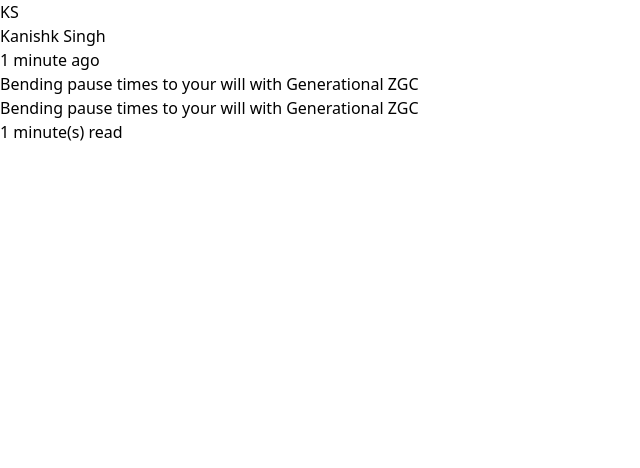
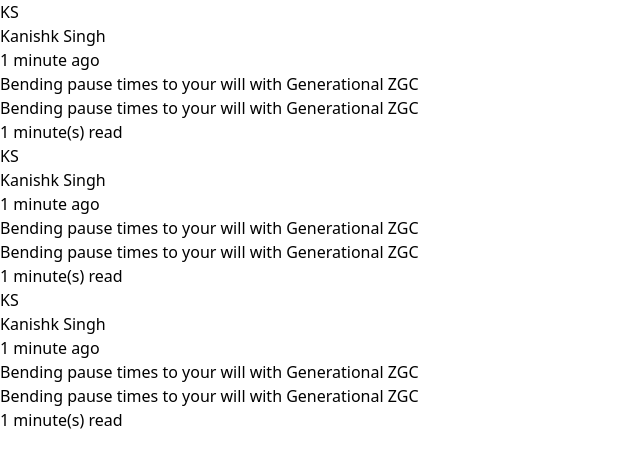
Before and after one commit to kan-ish/postgres_hono_app, a React (Vite) app in the folder frontend/: page /blogs in a window 1280 px wide. Shown: the top 468 px of the page, without its empty margins (0-640 px from the left). Built offline with nearby package versions, Linux system fonts and the light colour scheme.

Commit message:
Feat:  minor style changes to all blogs page

```diff
--- a/frontend/src/pages/AllBlogs.tsx
+++ b/frontend/src/pages/AllBlogs.tsx
@@ -2,7 +2,22 @@
 
 export default function AllBlogs() {
 	return (
-		<div>
+		<div className="flex justify-center">
+			<div className="max-w-xl">
+				<BlogCard
+					authorName={"Kanishk Singh"}
+					title={"Bending pause times to your will with Generational ZGC"}
+					content={"Bending pause times to your will with Generational ZGC"}
+					publishedDate={"1 minute ago"}
+				/>
+
+				<BlogCard
+					authorName={"Kanishk Singh"}
+					title={"Bending pause times to your will with Generational ZGC"}
+					content={"Bending pause times to your will with Generational ZGC"}
+					publishedDate={"1 minute ago"}
+				/>
+
 				<BlogCard
 					authorName={"Kanishk Singh"}
 					title={"Bending pause times to your will with Generational ZGC"}
@@ -10,5 +25,6 @@
 					publishedDate={"1 minute ago"}
 				/>
 			</div>
+		</div>
 	);
 }
```
Lines whose indentation alone changed are shown as unchanged.
